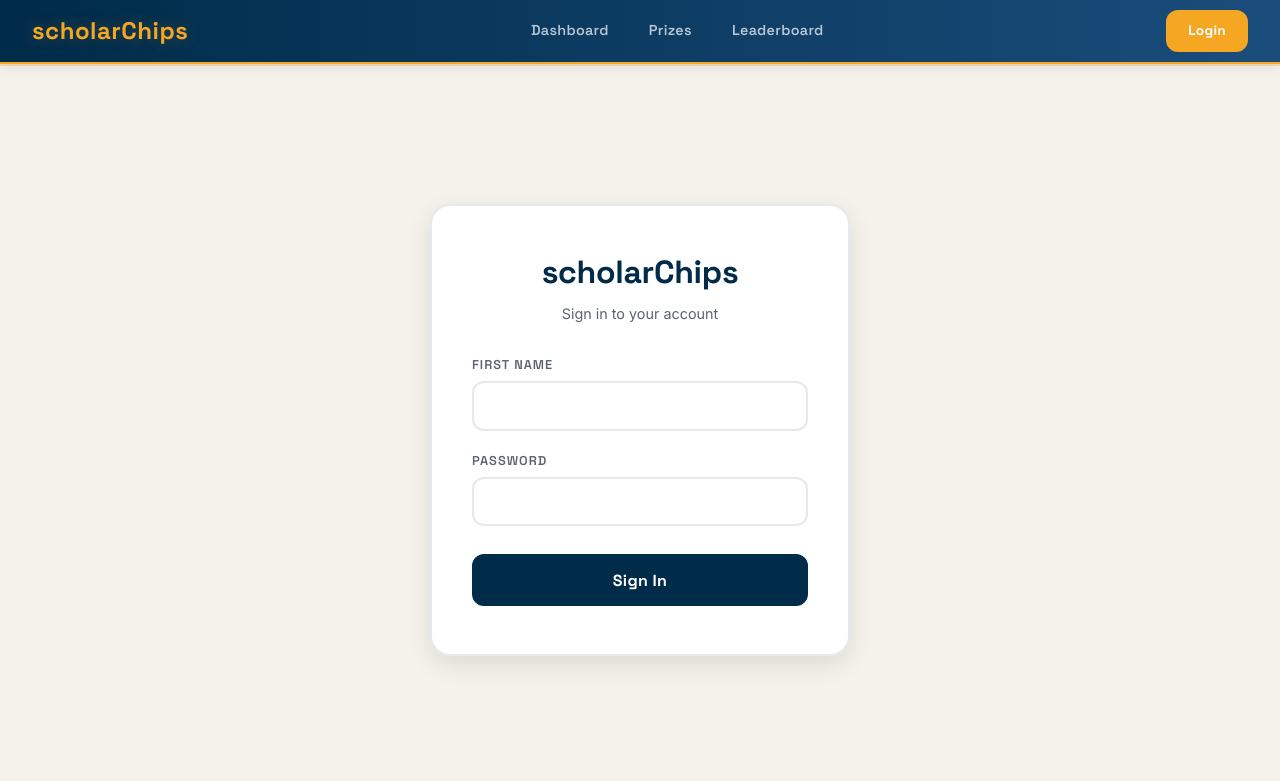
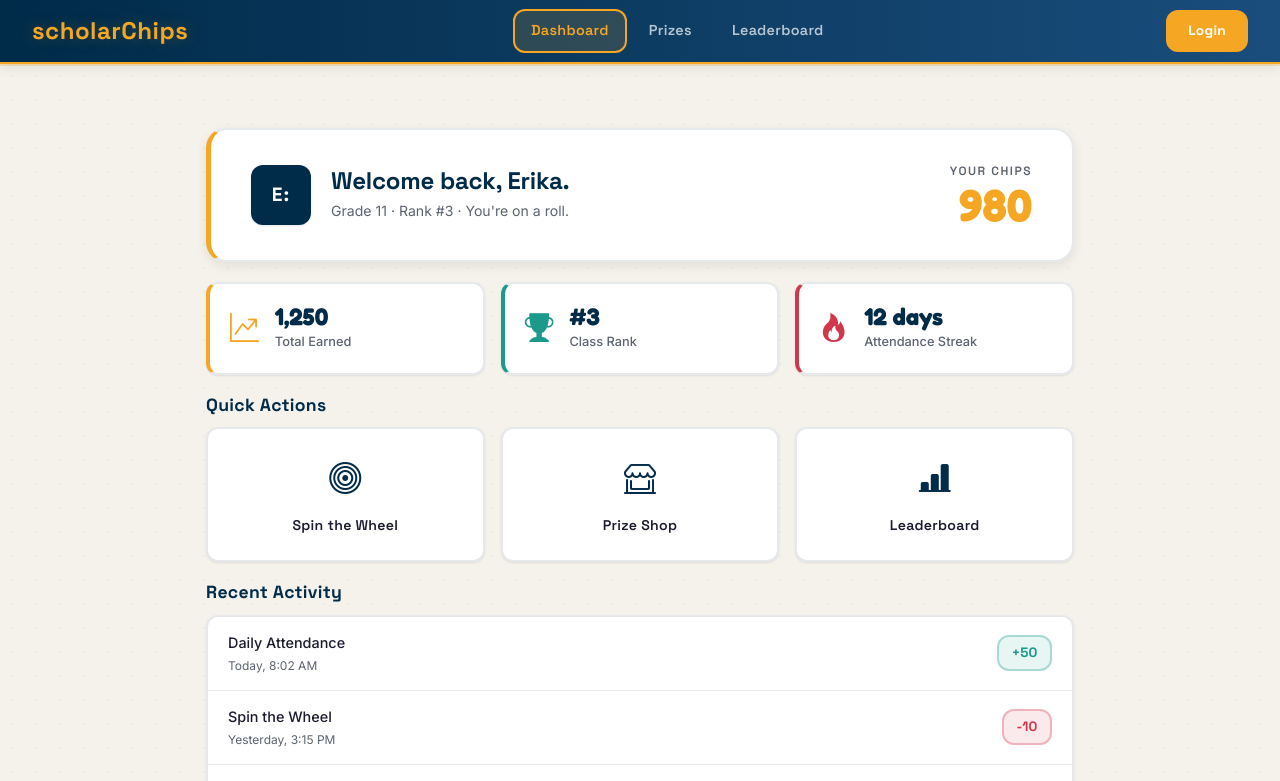
Before and after one commit to ignacioparraparra/Rebel_Hacks, a React (Vite) app in the folder frontend/: page /dashboard in a window 1280 px wide. Before the commit this address led to /login. Shown: the top 781 px of the page. Built offline with nearby package versions, Linux system fonts and the light colour scheme.

Commit message:
again...

```diff
--- a/frontend/src/pages/Dashboard.jsx
+++ b/frontend/src/pages/Dashboard.jsx
@@ -1,6 +1,5 @@
-import { useState, useEffect } from "react";
-import { Link, useNavigate } from "react-router-dom";
-import { apiFetch, getToken } from "../utils/api";
+import { useState } from "react";
+import { Link } from "react-router-dom";
 import "./Dashboard.css";
 
 const MOCK_ACTIVITY = [
@@ -11,27 +10,26 @@ const MOCK_ACTIVITY = [
   { id: 5, desc: "Daily Attendance",      delta: +50,  time: "Mon, 8:00 AM" },
 ];
 
+const MOCK_STUDENT = { first_name: "Erika", last_name: ":-)", grade: 11, total_chips: 1250, rank: 3 };
+const MOCK_CHIPS = 980;
+
 function Dashboard() {
-  const navigate = useNavigate();
-  const [student, setStudent] = useState(null);
-  const [chips, setChips] = useState(null);
-  const [loading, setLoading] = useState(true);
+  const [student, setStudent] = useState(MOCK_STUDENT);
+  const [chips, setChips] = useState(MOCK_CHIPS);
+  const [loading, setLoading] = useState(false);
 
-  useEffect(() => {
-    if (!getToken()) { navigate("/login"); return; }
-
-    Promise.all([
-      apiFetch("/student/info"),
-      apiFetch("/student/chips"),
-    ]).then(async ([infoRes, chipsRes]) => {
-      if (!infoRes || !chipsRes) return;
-      const info = await infoRes.json();
-      const chipData = await chipsRes.json();
-      setStudent(info);
-      setChips(chipData.chipCount);
-      setLoading(false);
-    }).catch(() => setLoading(false));
-  }, [navigate]);
+  // useEffect(() => {
+  //   if (!getToken()) { navigate("/login"); return; }
+  //   Promise.all([apiFetch("/student/info"), apiFetch("/student/chips")])
+  //     .then(async ([infoRes, chipsRes]) => {
+  //       if (!infoRes || !chipsRes) return;
+  //       const info = await infoRes.json();
+  //       const chipData = await chipsRes.json();
+  //       setStudent(info);
+  //       setChips(chipData.chipCount);
+  //       setLoading(false);
+  //     }).catch(() => setLoading(false));
+  // }, [navigate]);
 
   if (loading) {
     return (
```
Also changed, not shown: frontend/src/assets/Chips2.png (added).
